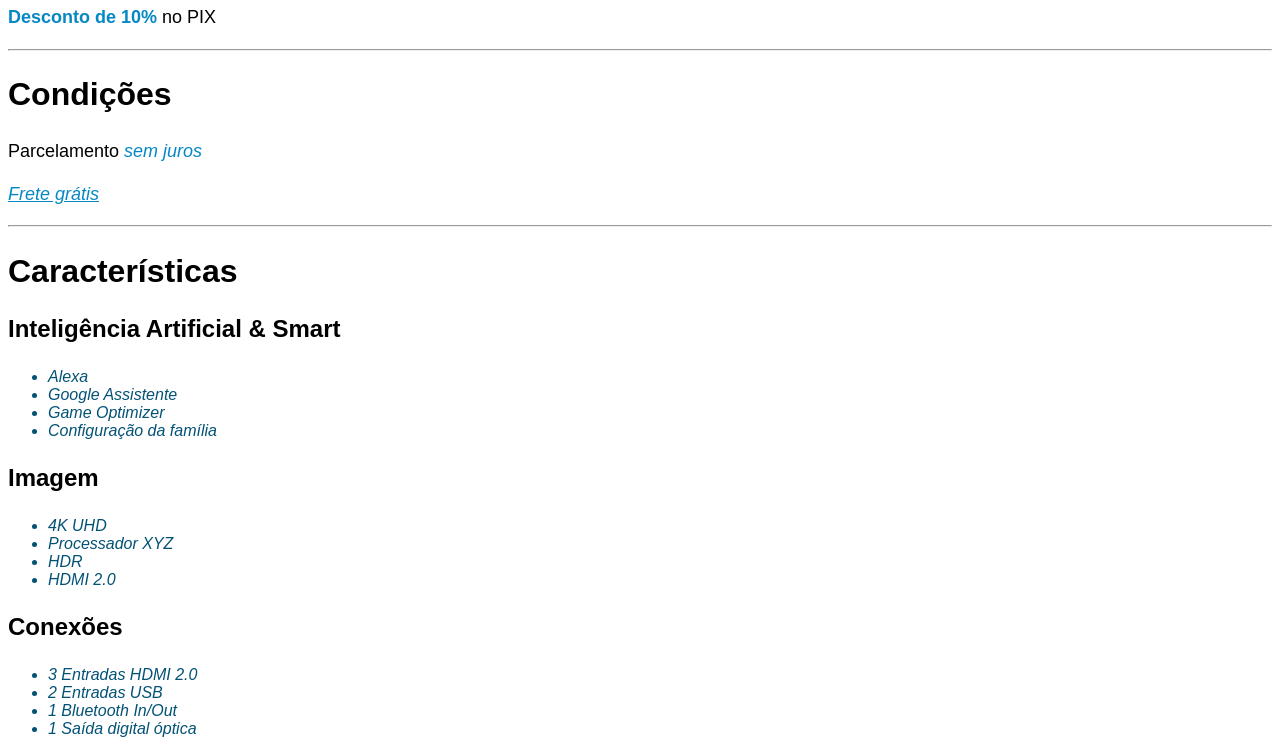
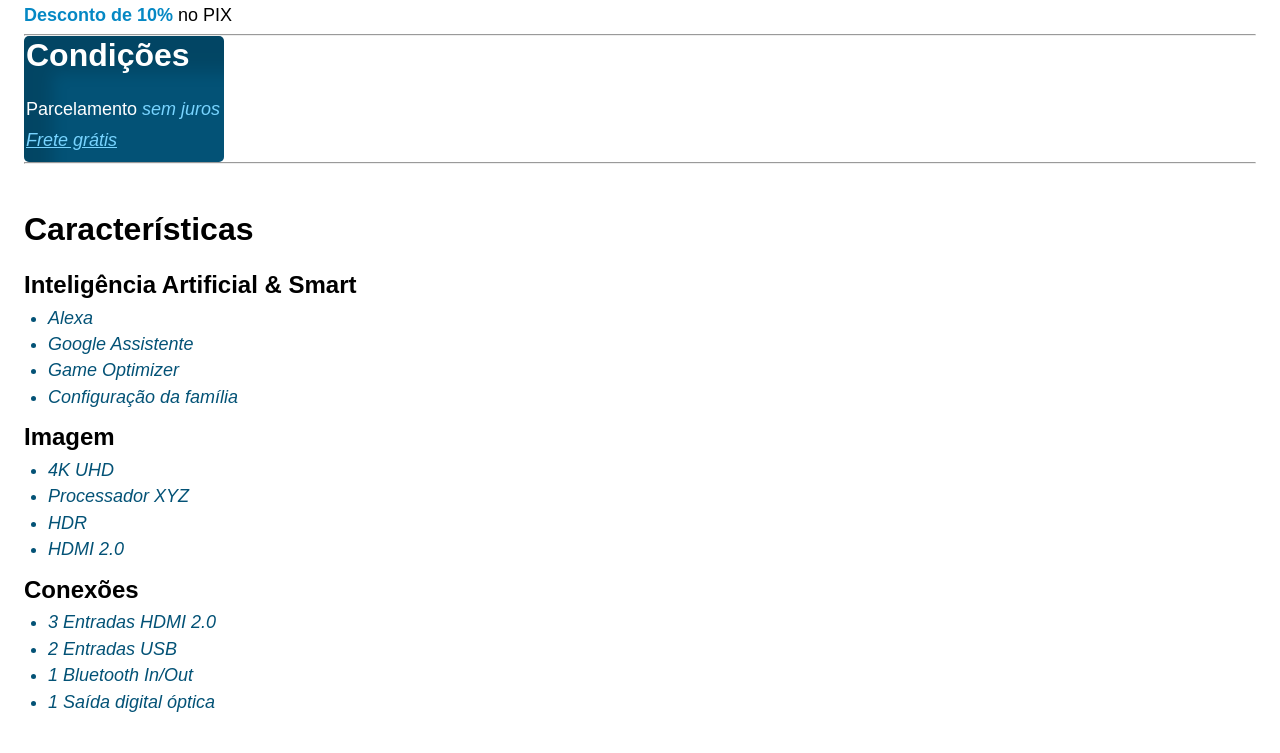
Before and after one commit to Joaooold/HashTag-Treinamentos, a plain HTML site: page desafio-1/Do Zero/Do Zero/desafio-1-aula.html in a window 1280 px wide. Shown: the part 724-1477 px from the top of the page. Drawn offline with Linux system fonts and the light colour scheme.

Commit message:
Atualizei desafio-1

```diff
--- a/desafio-1/Do Zero/Do Zero/desafio-1-aula.css
+++ b/desafio-1/Do Zero/Do Zero/desafio-1-aula.css
@@ -1,49 +1,87 @@
-h1,
-h2,
-h3,
-p,
-a,
-li,
-figcaption {
-  font-family: "Montserrat", sans-serif;
+* {
+  margin: 0;
+  padding: 0;
+  box-sizing: border-box;
+  font-family: Arial, Helvetica, sans-serif;
+  font-size: 18px;
+  line-height: 1.4px;
+}
+
+html {
+  font-size: 62.5%;
+}
+
+section {
+  padding: 24px;
+}
+figure {
+  margin-bottom: 32px;
 }
 
 h1 {
-  font-size: 45px;
+  font-size: 4.5rem;
   line-height: 1;
+  margin-bottom: 32px;
+}
+h1::first-letter {
+  font-size: 6.4rem;
 }
 
 h2 {
-  font-size: 32px;
+  font-size: 3.2rem;
   line-height: 1.1;
+  margin-bottom: 24px;
 }
 
 h3 {
-  font-size: 24px;
+  font-size: 2.4rem;
   line-height: 1.2;
+  margin-bottom: 18px;
 }
 
 p {
-  font-size: 18px;
+  font-size: 1.8rem;
   line-height: 1.4;
+  margin-bottom: 6px;
+}
+
+div {
+  width: 200px;
+  color: #fff;
+  background-color: #035276;
+  box-shadow: inset 24px 32px 16px 4px rgba(0, 0, 0, 15%);
+  border-radius: 5px;
+  padding: 2px;
 }
 
 figcaption {
-  font-size: 12px;
+  font-size: 1.2rem;
   font-style: italic;
+  margin-left: 32px;
 }
 
 a {
   color: #c44105;
-  font-size: 24px;
+  font-size: 2.4rem;
   font-weight: 700;
   text-decoration: double;
   text-decoration-line: underline;
+  margin-bottom: 24px;
+}
+
+a:hover {
+  color: #0588c4;
+}
+
+ul {
+  margin-bottom: 24px;
+  margin-left: 24px;
 }
 
 li {
   color: #035276;
   font-style: italic;
+  margin-bottom: 25px;
 }
 
 /* h1 span {
@@ -61,11 +99,11 @@ p strong {
 }
 
 .realce-italico {
-  color: #0588c4;
+  color: #78d4ff;
   font-style: italic;
 }
 
 .realce-underline {
-  color: #0588c4;
+  color: #78d4ff;
   text-decoration: underline;
 }
--- a/desafio-1/Do Zero/Do Zero/desafio-1-aula.html
+++ b/desafio-1/Do Zero/Do Zero/desafio-1-aula.html
@@ -8,6 +8,8 @@
     <link rel="stylesheet" href="desafio-1-aula.css" />
   </head>
   <body>
+    <main>
+      <section>
         <figure>
           <img src="../Do zero/imagem-smart-tv.png" alt="Smart TV" width="400px" />
           <figcaption>Smart TV da marca XYZ</figcaption>
@@ -16,21 +18,29 @@
         <h1>Smart TV <span class="realce-h1">75"</span> da marca XYZ</h1>
 
         <a href="#">Quero comprar agora mesmo!</a>
+      </section>
 
+      <section>
         <h2>Preço</h2>
+
         <p><strong class="realce-p">R$ 4.999</strong> ou 12xR$ 416,58</p>
+
         <p><span class="realce-p">Desconto de 10%</span> no PIX</p>
-
         <hr />
 
+        <div>
           <h2>Condições</h2>
           <p>Parcelamento <span class="realce-italico">sem juros</span></p>
           <p><em class="realce-underline">Frete grátis</em></p>
+        </div>
+        <hr />
+      </section>
 
-    <hr />
+      <section>
+        <h2>Características</h2>
 
-    <h2>Características</h2>
         <h3>Inteligência Artificial & Smart</h3>
+
         <ul>
           <li>Alexa</li>
           <li>Google Assistente</li>
@@ -53,5 +63,7 @@
           <li>1 Bluetooth In/Out</li>
           <li>1 Saída digital óptica</li>
         </ul>
+      </section>
+    </main>
   </body>
 </html>
```
Lines whose indentation alone changed are shown as unchanged.
